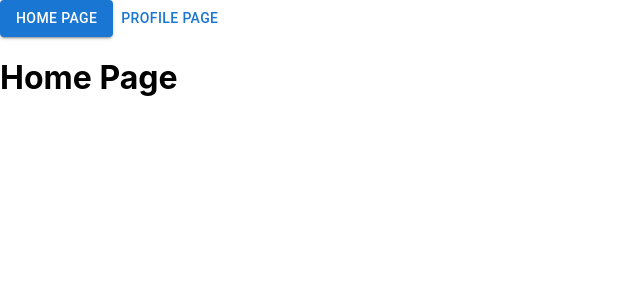
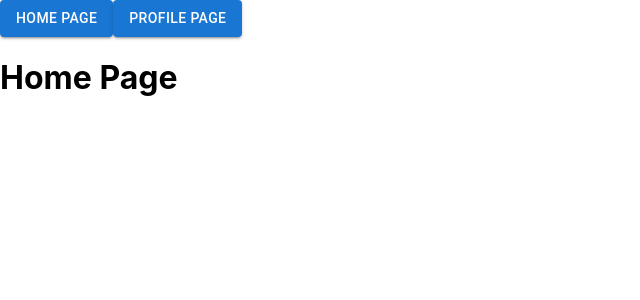
Before and after one commit to LucasAndrad/blog-template, a React (Create React App) app: page / in a window 1280 px wide. Shown: the top 300 px of the page, without its empty margins (0-640 px from the left). Built offline with nearby package versions, Linux system fonts and the light colour scheme.

Commit message:
Add link to change pages at Navbar

```diff
--- a/src/components/Navbar.tsx
+++ b/src/components/Navbar.tsx
@@ -1,11 +1,24 @@
 import React from 'react';
-import {Button} from './Button';
+import { Link } from 'react-router-dom';
+import { PATHS } from 'src/utils/constants';
+import styled from 'styled-components';
+import { Button } from './Button';
+
+const Container = styled.div`
+  a {
+    text-decoration: none;
+  }
+`;
 
 export const Navbar = () => {
   return (
-    <div>
-      <Button variant='contained'>Home Page</Button>
-      <Button>Profile Page</Button>
-    </div>
+    <Container>
+      <Link to={PATHS.HOME}>
+        <Button variant='contained'>Home Page</Button>
+      </Link>
+      <Link to={PATHS.PROFILE}>
+        <Button variant='contained'>Profile Page</Button>
+      </Link>
+    </Container>
   );
 };
--- a/src/components/Routes.tsx
+++ b/src/components/Routes.tsx
@@ -1,12 +1,13 @@
 import React from 'react';
 import { Routes as RoutesReactRouterDom, Route } from 'react-router-dom';
 import { Home, Profile } from 'src/pages';
+import { PATHS } from 'src/utils/constants';
 
 export const Routes = () => {
   return (
     <RoutesReactRouterDom>
-      <Route path='/' element={<Home />} />
-      <Route path='/profile' element={<Profile />} />
+      <Route path={PATHS.HOME} element={<Home />} />
+      <Route path={PATHS.PROFILE} element={<Profile />} />
     </RoutesReactRouterDom>
   );
 };
--- /dev/null
+++ b/src/utils/constants.ts
@@ -0,0 +1,4 @@
+export const PATHS = {
+  HOME: '/',
+  PROFILE: '/profile',
+};
```
